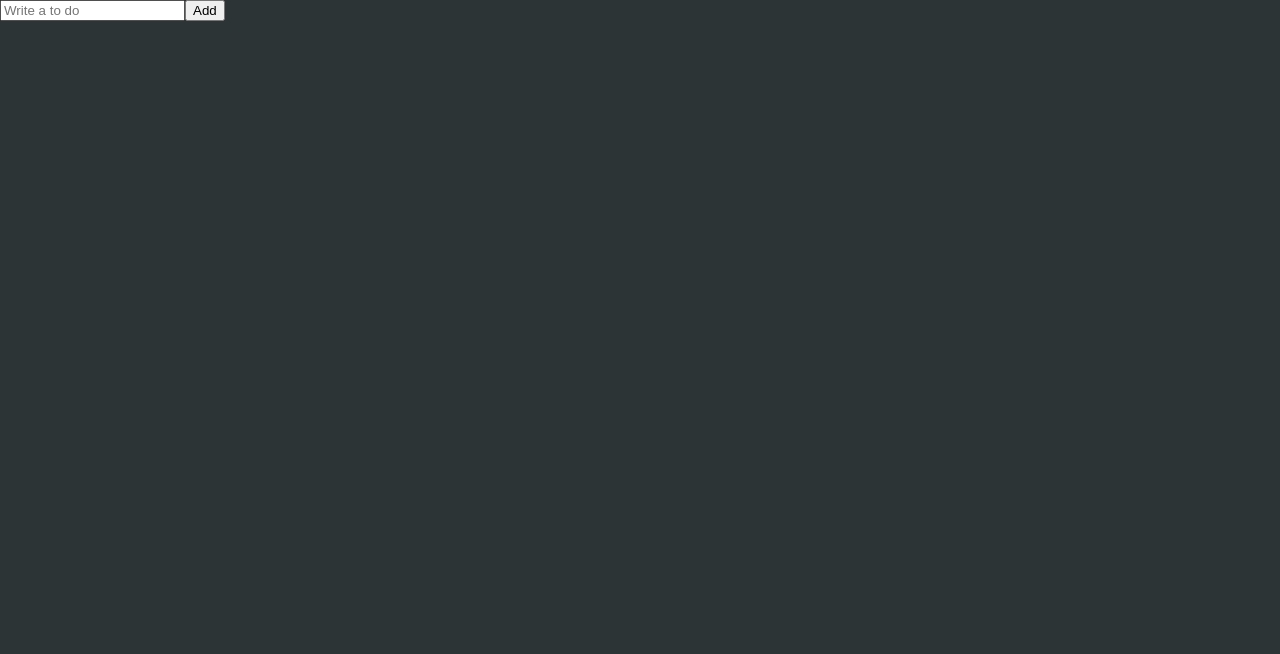
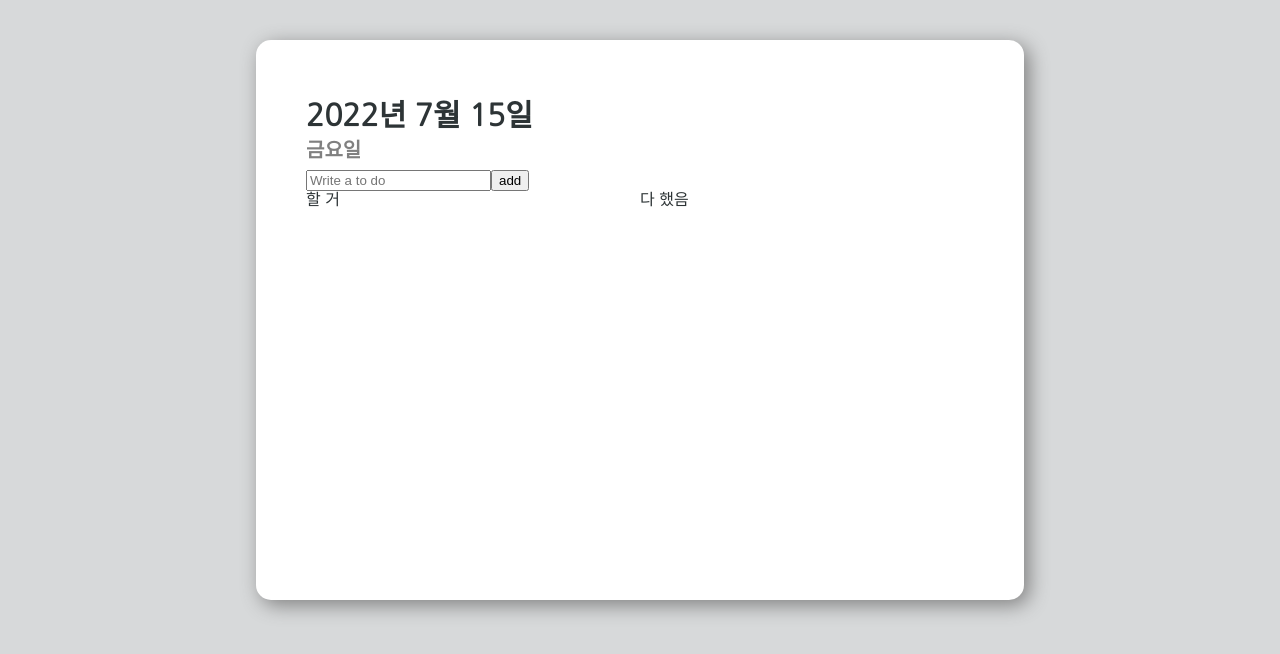
Before and after one commit to juhui88/todo-app, a React (Create React App) app: page / in a window 1280 px wide. Shown: the top 654 px of the page. Built offline with nearby package versions, Linux system fonts and the light colour scheme.

Commit message:
기능 구현 완료

```diff
--- a/public/index.html
+++ b/public/index.html
@@ -9,6 +9,9 @@
       name="description"
       content="Web site created using create-react-app"
     />
+    <link rel="preconnect" href="https://fonts.googleapis.com">
+<link rel="preconnect" href="https://fonts.gstatic.com" crossorigin>
+<link href="https://fonts.googleapis.com/css2?family=Do+Hyeon&family=Nanum+Gothic&display=swap" rel="stylesheet">
     <link rel="apple-touch-icon" href="%PUBLIC_URL%/logo192.png" />
     <!--
       manifest.json provides metadata used when your web app is installed on a
--- a/src/App.tsx
+++ b/src/App.tsx
@@ -1,9 +1,8 @@
 import React from 'react';
 import {createGlobalStyle} from "styled-components";
-import TodoList from './ToDoList';
+import TodoList from './componenets/ToDoList';
 
 const GlobalStyle = createGlobalStyle`
-  @import url('https://fonts.googleapis.com/css2?family=Do+Hyeon&display=swap');
   html, body, div, span, applet, object, iframe,
   h1, h2, h3, h4, h5, h6, p, blockquote, pre,
   a, abbr, acronym, address, big, cite, code,
@@ -57,7 +56,7 @@ const GlobalStyle = createGlobalStyle`
   body {
     background-color:${(props) => props.theme.bgColor};
     color:${(props) => props.theme.textColor};
-    font-family:'Do Hyeon', sans-serif;
+    font-family: 'Nanum Gothic', sans-serif;
   }
   a {
     text-decoration:none;
--- a/src/ToDoList.tsx
+++ /dev/null
@@ -1,31 +0,0 @@
-import React, { useState } from "react";
-import {useForm} from 'react-hook-form';
-
-function TodoList() {
-     const [toDo, setToDo] = useState("");
-    const [toDoError, setToDoError] = useState("")
-    const onChange = (e: React.FormEvent<HTMLInputElement>) => {
-        const {currentTarget: {value}} = e;
-        setToDoError("");
-        setToDo(value);
-    }
-    const onSubmit = (e:React.FormEvent<HTMLFormElement>) => {
-        e.preventDefault();
-        if(toDo.length < 10){
-            return setToDoError("To do should be longer")
-        }
-        console.log("sumbit")
-    }
-
-    return (
-        <div>
-            <form onSubmit={onSubmit}>
-                <input onChange = {onChange}placeholder="Write a to do" />
-                <button>Add</button>
-                {toDoError!=="" ? toDoError: null }
-            </form>
-        </div>
-    )
-}
-
-export default TodoList;
--- /dev/null
+++ b/src/componenets/CreateToDo.tsx
@@ -0,0 +1,36 @@
+import { useForm } from "react-hook-form";
+import { useRecoilState } from "recoil";
+import { Categories, toDoState } from "./atom";
+
+interface IForm {
+    toDo: string;
+  }
+
+
+function CreateToDo() {
+    const {register, handleSubmit, setValue} = useForm<IForm>();
+    const [toDos, setToDos] = useRecoilState(toDoState);
+
+    const handleValid = ({ toDo }: IForm) => {
+        setToDos((oldToDos) => [
+          { text: toDo, id: Date.now() , category: Categories.TO_DO},
+          ...oldToDos,
+        ]);
+        setValue("toDo", "");
+      };
+    return (
+        <div>
+            <form onSubmit={handleSubmit(handleValid)}>
+                <input {...register("toDo",
+                    {
+                        required: "Please write a To Do",
+                    })}
+                        placeholder="Write a to do"
+                />
+                <button>add</button>
+            </form>
+        </div>
+    )
+}
+
+export default CreateToDo;
--- /dev/null
+++ b/src/componenets/ToDo.tsx
@@ -0,0 +1,33 @@
+import React from "react";
+import { useSetRecoilState } from "recoil";
+import { Categories, IToDo, toDoState } from "./atom";
+import { BsCheckLg, BsFillArrowLeftSquareFill } from "react-icons/bs";
+
+function ToDo({text, id, category}:IToDo) {
+    const setToDos = useSetRecoilState(toDoState);
+
+    const onDelete = (e:React.MouseEvent<HTMLButtonElement>) => {
+        setToDos((prev) => prev.filter((oldToDo) => oldToDo.id !== id))
+    }
+    const onChangeCategory = (e:React.MouseEvent<HTMLButtonElement>) => {
+        const {currentTarget: {name}, } = e
+
+        setToDos((prev) => prev.map((oldToDo) => {
+            if(oldToDo.id === id) {
+                return {text, id, category: name as any};
+            }
+            return oldToDo;
+        }))
+    }
+    return (
+        <li>
+            {category === "TO_DO" ?
+                <button name = {Categories.DONE} onClick = {onChangeCategory}><BsCheckLg/></button> :
+                <button name = {Categories.TO_DO} onClick = {onChangeCategory}><BsFillArrowLeftSquareFill/></button>}
+            <span>{text}</span>
+            <button onClick={onDelete}>❌</button>
+        </li>
+    )
+}
+
+export default ToDo;
--- /dev/null
+++ b/src/componenets/ToDoList.tsx
@@ -0,0 +1,85 @@
+import React, { useState } from "react";
+import {useForm} from 'react-hook-form';
+import { useRecoilValue } from "recoil";
+import styled from "styled-components";
+import { toDoState } from "./atom";
+import CreateToDo from "./CreateToDo";
+import ToDo from "./ToDo";
+import { Categories } from "./atom";
+
+const Container = styled.div`
+    margin : 40px auto;
+    width: 60vw;
+    height: 70vh;
+    background: ${props => props.theme.itemBgColor};
+    border-radius: 15px;
+    box-shadow: 5px 5px 20px gray;
+    padding: 50px;
+`
+const Title = styled.div`
+    font-size: 30px;
+`
+const DateYMD = styled.p`
+    margin: 10px 0 10px 0;
+    font-weight: bold;
+`
+const DateDay = styled(DateYMD)`
+    font-size: 20px;
+    color: gray;
+`
+const ToDoItemWrap = styled.div`
+    display:flex;
+
+`
+const ToDoItem = styled.div`
+    width: 100%;
+`
+
+const day = ["일", "월", "화", "수", "목", "금", "토"];
+
+function TodoList() {
+    const toDos= useRecoilValue(toDoState);
+    const date = new Date();
+    console.log(toDos)
+    return (
+        <Container>
+            <Title>
+                <DateYMD>
+                    {date.getFullYear()}년 {date.getMonth() + 1}월 {date.getDate()}일
+                </DateYMD>
+                <DateDay>
+                    {day[date.getDay()]}요일
+                </DateDay>
+            </Title>
+            <CreateToDo/>
+            <ToDoItemWrap>
+                <ToDoItem>
+                    <span>할 거</span>
+                    <ul>
+                        {toDos.map(toDo => {
+                            if (toDo.category === Categories.TO_DO) {
+                                return <ToDo key = {toDo.id} {...toDo}/>
+                            }
+                        })}
+
+                    </ul>
+                </ToDoItem>
+                <ToDoItem>
+                    <span>다 했음</span>
+                    {toDos.map(toDo => {
+                            if (toDo.category === Categories.DONE) {
+                                return <ToDo key = {toDo.id} {...toDo}/>
+                            }
+                        })}
+                </ToDoItem>
+            </ToDoItemWrap>
+
+            <div>
+
+
+            </div>
+        </Container>
+    )
+}
+
+export default TodoList;
--- /dev/null
+++ b/src/componenets/atom.tsx
@@ -0,0 +1,33 @@
+import { atom, selector } from "recoil";
+
+export enum Categories {
+    "TO_DO" = "TO_DO",
+    "DONE"= "DONE"
+}
+
+export interface IToDo {
+    text: string,
+    id: number,
+    category: Categories
+}
+
+
+export const toDoState = atom<IToDo[]>({
+    key: "toDo",
+    default: []
+})
+
+export const categoryState = atom({
+    key: "category",
+    default: Categories.TO_DO
+})
+
+export const toDoSelector = selector({
+    key: "toDoSelector",
+    get: ({get}) => {
+        const toDos = get(toDoState)
+        const category = get(categoryState)
+
+        return toDos.filter(todo => todo.category === category)
+    }
+})
--- a/src/index.tsx
+++ b/src/index.tsx
@@ -3,7 +3,7 @@ import ReactDOM from 'react-dom/client';
 import { RecoilRoot } from 'recoil';
 import { ThemeProvider } from 'styled-components';
 import App from './App';
-import { theme } from './theme';
+import { darkTheme, lightTheme } from './theme';
 
 const root = ReactDOM.createRoot(
   document.getElementById('root') as HTMLElement
@@ -11,7 +11,7 @@ const root = ReactDOM.createRoot(
 root.render(
   <React.StrictMode>
     <RecoilRoot>
-      <ThemeProvider theme={theme}>
+      <ThemeProvider theme={lightTheme}>
         <App />
       </ThemeProvider>
     </RecoilRoot>
--- a/src/theme.ts
+++ b/src/theme.ts
@@ -1,8 +1,15 @@
 import { DefaultTheme } from "styled-components";
 
-export const theme: DefaultTheme = {
+export const darkTheme:DefaultTheme = {
     bgColor: "#2d3436",
-    textColor: "#dfe6e9",
+    textColor: "white",
     accentColor: "#00b894",
-    itemBgColor: "#1b1f20",
+    itemBgColor: "black",
 };
+
+export const lightTheme:DefaultTheme = {
+    bgColor: "#d7d9da",
+    textColor: "#2d3436",
+    accentColor: "#00b894",
+    itemBgColor: "white",
+}
```
